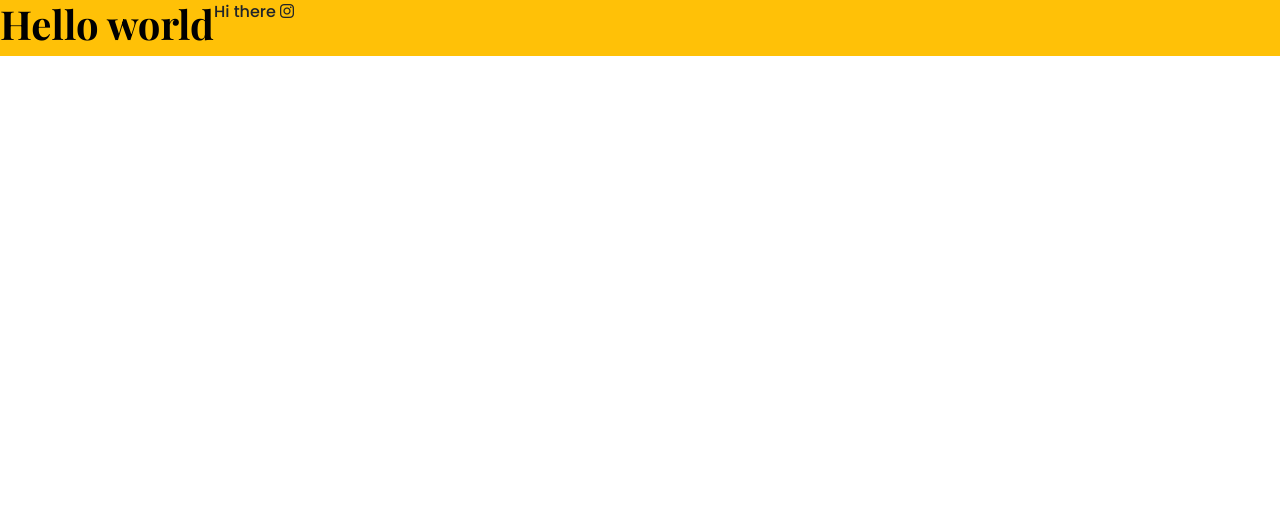
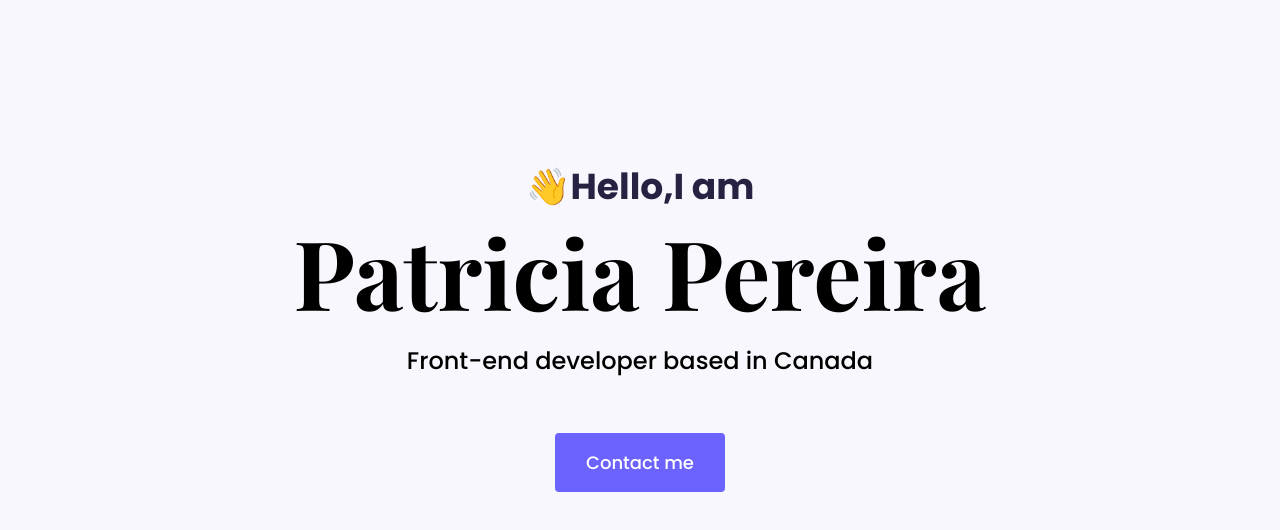
Before and after one commit to linali14/portfolio-project, a plain HTML site: page index.html in a window 1280 px wide. Drawn offline with nearby package versions, Linux system fonts and the light colour scheme.

Commit message:
added css

```diff
--- a/index.html
+++ b/index.html
@@ -2,7 +2,7 @@
 <html lang="en">
   <head>
     <meta charset="UTF-8" />
-
+    <meta name="viewport" content="width=device-width, initial-scale=1.0" />
     <link
       href="https://cdn.jsdelivr.net/npm/bootstrap@5.1.3/dist/css/bootstrap.min.css"
       rel="stylesheet"
@@ -25,13 +25,14 @@
       src="https://kit.fontawesome.com/417a4eacde.js"
       crossorigin="anonymous"
     ></script>
-    <meta name="viewport" content="width=device-width, initial-scale=1.0" />
     <title>Portfolio</title>
   </head>
   <body>
-    <div class="d-flex bg-warning">
-      <h1>Hello world</h1>
-      <p>Hi there <i class="fa-brands fa-instagram"></i></p>
+    <div class="hero">
+      <p>👋Hello,I am</p>
+      <h1>Patricia Pereira</h1>
+      <h2 class="mb-5">Front-end developer based in Canada</h2>
+      <div><a href="#" class="btn btn-branding">Contact me</a></div>
     </div>
   </body>
 </html>
--- a/styles/portfolio.css
+++ b/styles/portfolio.css
@@ -1,12 +1,56 @@
-/*font-family: 'Playfair Display', serif;
-font-family: Poppins, sans-serif;*/
+/*
+font-family: 'Poppins', sans-serif;*/
+:root {
+  --branding-color: #6c63ff;
+  --heading-font-family: "Playfair Display", serif;
+  --default-font-family: "Poppins", sans-serif;
+  --secondary-color: #f9f7fe;
+}
 
-h1 {
+.hero {
+  background: var(--secondary-color);
+  text-align: center;
+  padding: 160px 20px;
+}
+.hero p {
+  font-size: 36px;
+  font-weight: bold;
+  margin: 0;
+  color: #272142;
+}
+
+body {
+  font-family: var(--default-font-family);
+}
+
+h1,
+h2,
+h3,
+h4,
+h5,
+h6 {
   color: black;
-  font-family: "Playfair Display", serif;
+  font-family: var(--heading-font-family);
   font-weight: bold;
 }
+h1 {
+  font-size: 96px;
+}
+.hero h2 {
+  font-family: var(--default-font-family);
+  font-size: 24px;
+  font-weight: normal;
+  line-height: 2;
+}
+
 p {
-  font-family: Poppins, sans-serif;
   font-weight: normal;
 }
+.btn-branding {
+  border-radius: 4px;
+  color: white;
+  background: var(--branding-color);
+  font-size: 18px;
+  line-height: 27px;
+  padding: 15px 30px;
+}
```
